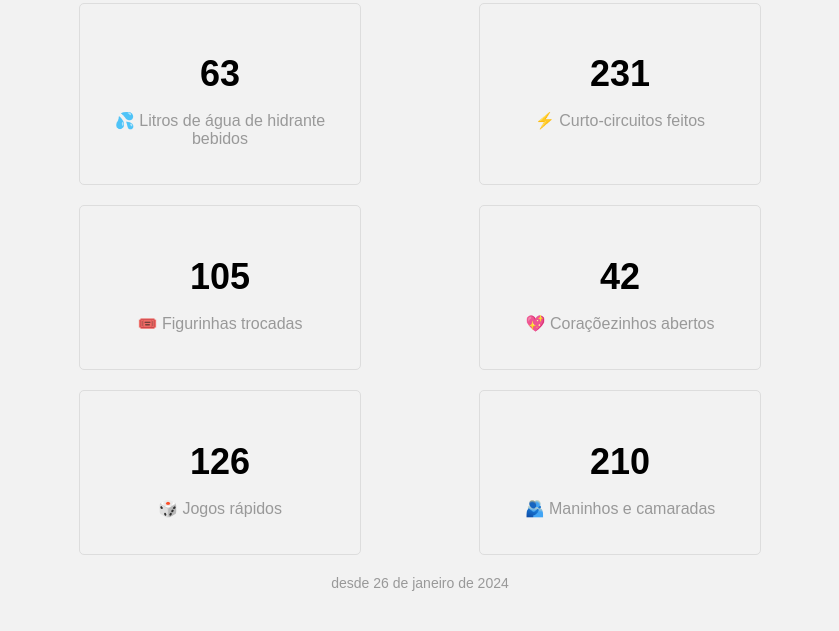
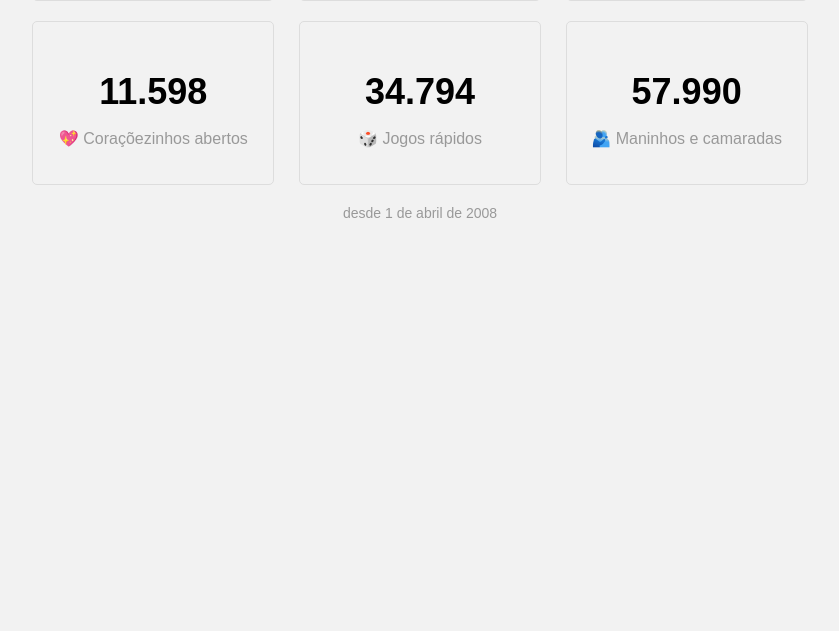
Before and after one commit to danielsitnik/cuzner-counters, a plain HTML site: page index.html in a window 1280 px wide. Shown: the part 698-1329 px from the top of the page, without its empty margins (220-1059 px from the left). After the commit the page ends 959 px from the top, so only its background shows below. Drawn offline with nearby package versions, Linux system fonts and the light colour scheme.

Commit message:
change base date and css spacing

```diff
--- a/index.html
+++ b/index.html
@@ -16,7 +16,7 @@
         document.addEventListener('DOMContentLoaded', function () {
             dayjs.locale("pt-br");
             const now = dayjs();
-            const base = dayjs('2024-01-26');
+            const baseDate = dayjs('2008-04-01'); // ACN join date
 
             const rates = {
                 ultraMegaSummary: 6,
@@ -33,12 +33,12 @@
                 littleBrothersAndComrades: 10
             };
 
-            const diffDays = now.diff(base, 'd');
+            const diffDays = now.diff(baseDate, 'd');
             console.log(`Diff is ${diffDays} days`);
 
             document.getElementById("dayOfWeek").innerText = now.format("dddd");
-            document.getElementById("fullDate").innerText = now.format("D [de] MMMM, YYYY");
-            document.getElementById("footerDate").innerText = base.format("D [de] MMMM [de] YYYY");
+            document.getElementById("fullDate").innerText = now.format("D [de] MMMM [de] YYYY");
+            document.getElementById("footerDate").innerText = baseDate.format("D [de] MMMM [de] YYYY");
 
             for (const key of Object.keys(rates)) {
                 const value = rates[key] * diffDays;
@@ -52,7 +52,7 @@
     <div class="container">
         <h1>The Cuzner Counters</h1>
         <div class="date">
-            <p><span id="dayOfWeek"></span>, <span id="fullDate"></span></p>
+            <p>Hoje é <span id="dayOfWeek"></span>, <span id="fullDate"></span></p>
         </div>
         <div class="stats">
             <div class="stat">
@@ -105,7 +105,7 @@
             </div>
         </div>
         <div class="date">
-            <p>desde <span id="footerDate"></span></span></p>
+            <p>desde <span id="footerDate"></span></p>
         </div>
     </div>
 </body>
--- a/style.css
+++ b/style.css
@@ -30,7 +30,7 @@ body {
 }
 
 .stat {
-    width: 30%;
+    width: 25%;
     text-align: center;
     margin: 10px;
     padding: 20px;
```
